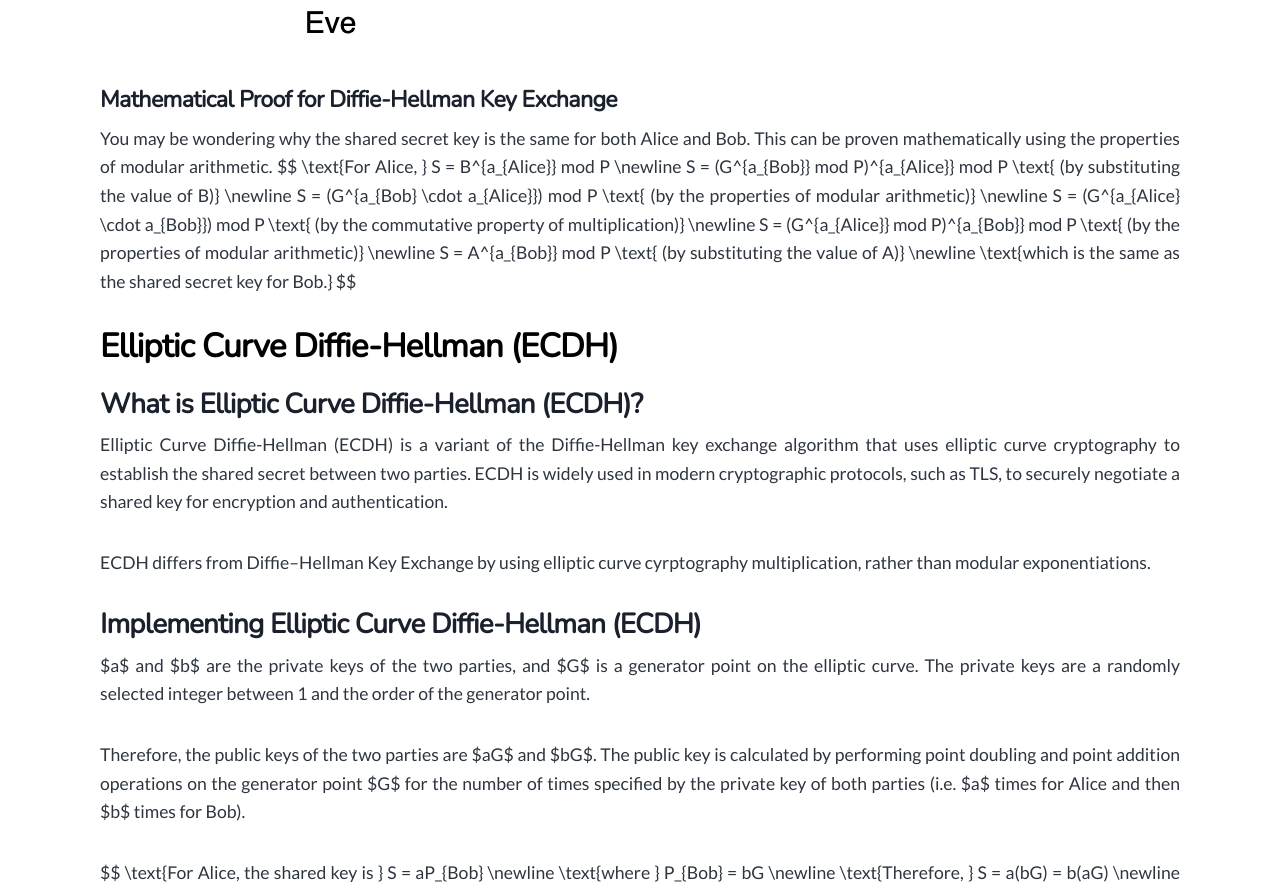
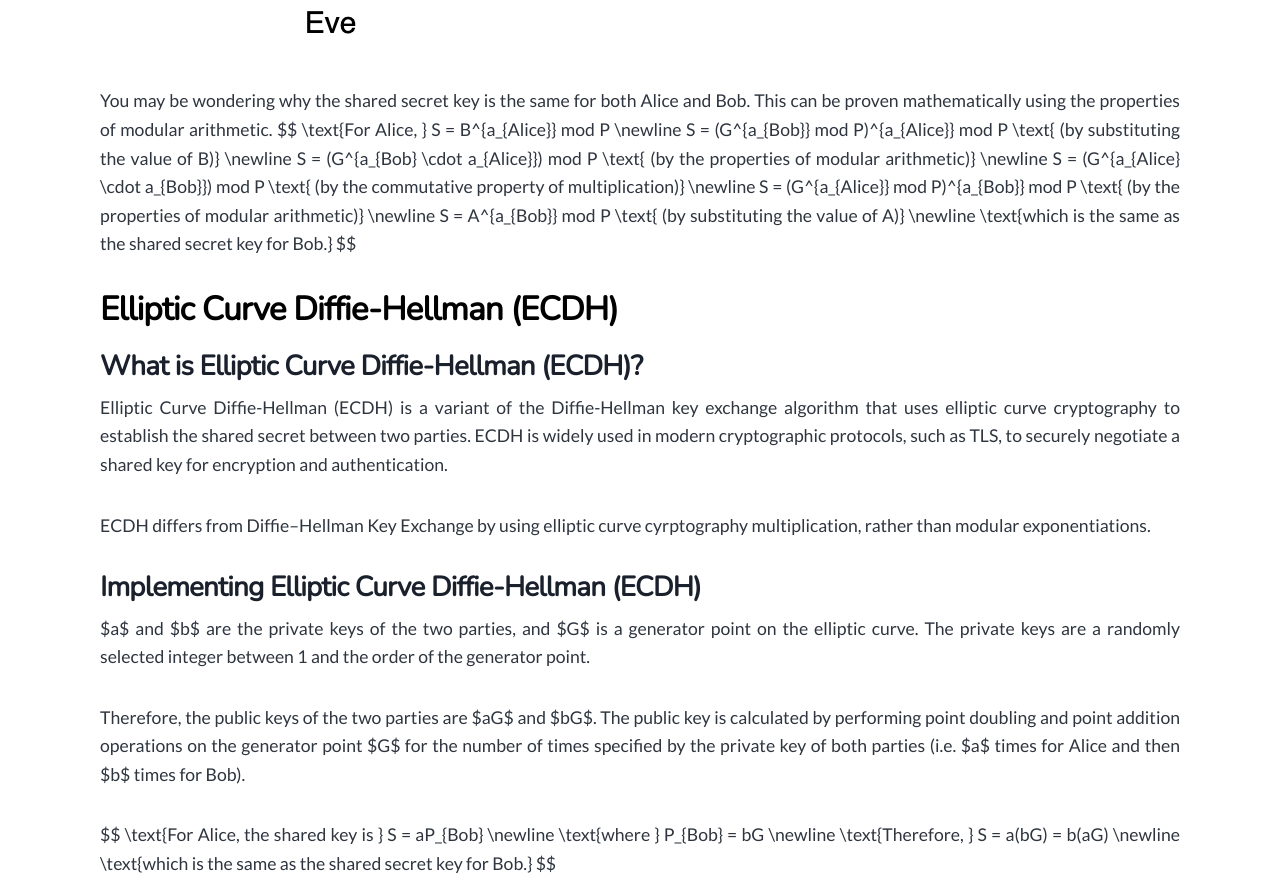
Before and after one commit to komalrathi/komalrathi.github.io, a Gatsby site: page /diffie-hellman/ in a window 1280 px wide. Shown: the part 1637-2524 px from the top of the page. Built offline with nearby package versions, Linux system fonts and the light colour scheme; Gatsby itself is replaced by a stand-in of ours; some packages are replaced by stand-ins of ours.

Commit message:
fixing a formatting issue on blog post

```diff
--- a/content/blog/diffie-hellman/index.md
+++ b/content/blog/diffie-hellman/index.md
@@ -38,8 +38,6 @@ S is now the shared secret key.
 
 ![Diagram of Diffie Hellman Key Exchange](diagram.png "Diagram of Diffie Hellman Key Exchange")
 
-
-### Mathematical Proof for Diffie-Hellman Key Exchange
 You may be wondering why the shared secret key is the same for both Alice and Bob. This can be proven mathematically using the properties of modular arithmetic.
 $$
 \text{For Alice, } S = B^{a_{Alice}} mod P
```
